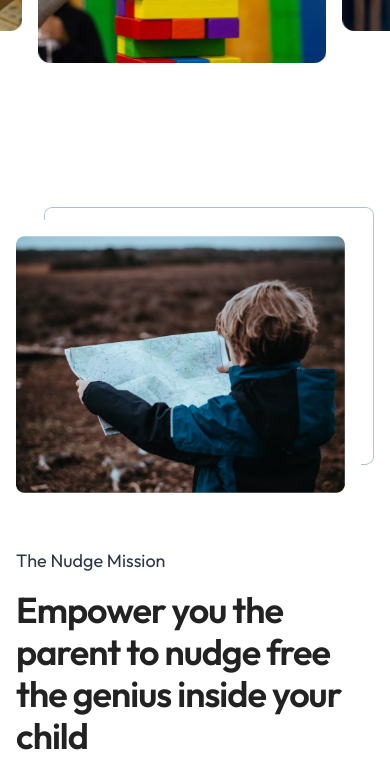
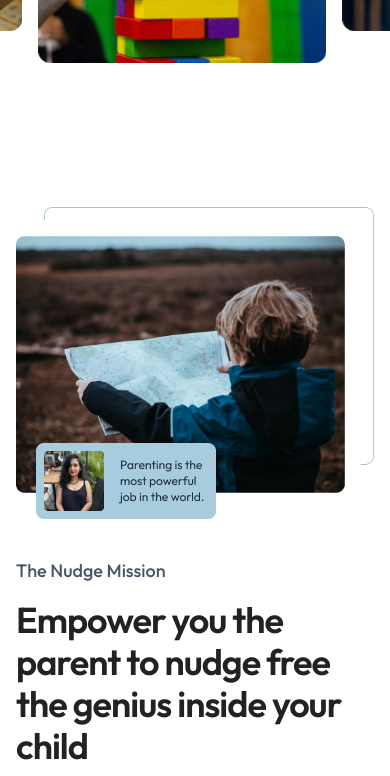
Before and after one commit to nudge-parenting/nudge-website, a Next.js app: page / in a window 390 px wide. Shown: the part 1156-1932 px from the top of the page. Built offline with nearby package versions, Linux system fonts and the light colour scheme.

Commit message:
mission section responsive

```diff
--- a/pages/_app.js
+++ b/pages/_app.js
@@ -46,7 +46,7 @@ const nudgeTheme = {
 	components: {
 		Text: {
 			baseStyle: {
-				color: "gray.700",
+				color: "gray.600",
 				fontSize: "18",
 				lineHeight: "24px",
 			},
--- a/pages/index.js
+++ b/pages/index.js
@@ -29,14 +29,18 @@ function MissionSection() {
 			direction={{ base: "column-reverse", xl: "row" }}
 			width={{ base: "calc(100% - 32px)", xl: "1160px" }}
 			mx={{ base: "0px", xl: "auto" }}
-			spacing="40px"
+			spacing="50px"
 			justifyContent="center"
 			py="12"
 			alignItems="center"
 		>
-			<VStack spacing={{ base: "96px", xl: "48px" }} alignItems="start">
+			<VStack
+				spacing={{ base: "96px", xl: "48px" }}
+				alignItems="start"
+				w={{ base: "100%", xl: "560px" }}
+			>
 				<VStack spacing="16px" alignItems="start">
-					<Text>The Nudge Mission</Text>
+					<Text fontWeight="medium">The Nudge Mission</Text>
 					<Heading size="md">
 						Empower you the parent to nudge free the genius inside
 						your child
@@ -54,12 +58,27 @@ function MissionSection() {
 					<Text size="md">Founder, Nudge</Text>
 				</VStack>
 			</VStack>
-			<Image
-				src="./home/message.png"
-				alt="child reading a map"
+			<Box
 				w={{ base: "100%", xl: "524px" }}
 				h={{ base: "auto", xl: "auto" }}
-			/>
+				position="relative"
+			>
+				<Image
+					src="./home/message.png"
+					alt="child reading a map"
+					w={{ base: "100%", xl: "524px" }}
+					h={{ base: "auto", xl: "auto" }}
+				/>
+				<Image
+					src="./home/message-founder.png"
+					alt="excerpt of message from the founder"
+					w="180px"
+					h="76px"
+					position="absolute"
+					bottom={{ base: "-10px", xl: "0px" }}
+					left={{ base: "20px", xl: "-20px" }}
+				/>
+			</Box>
 		</Stack>
 	);
 }
```
Also changed, not shown: public/home/message-founder.png (added).
